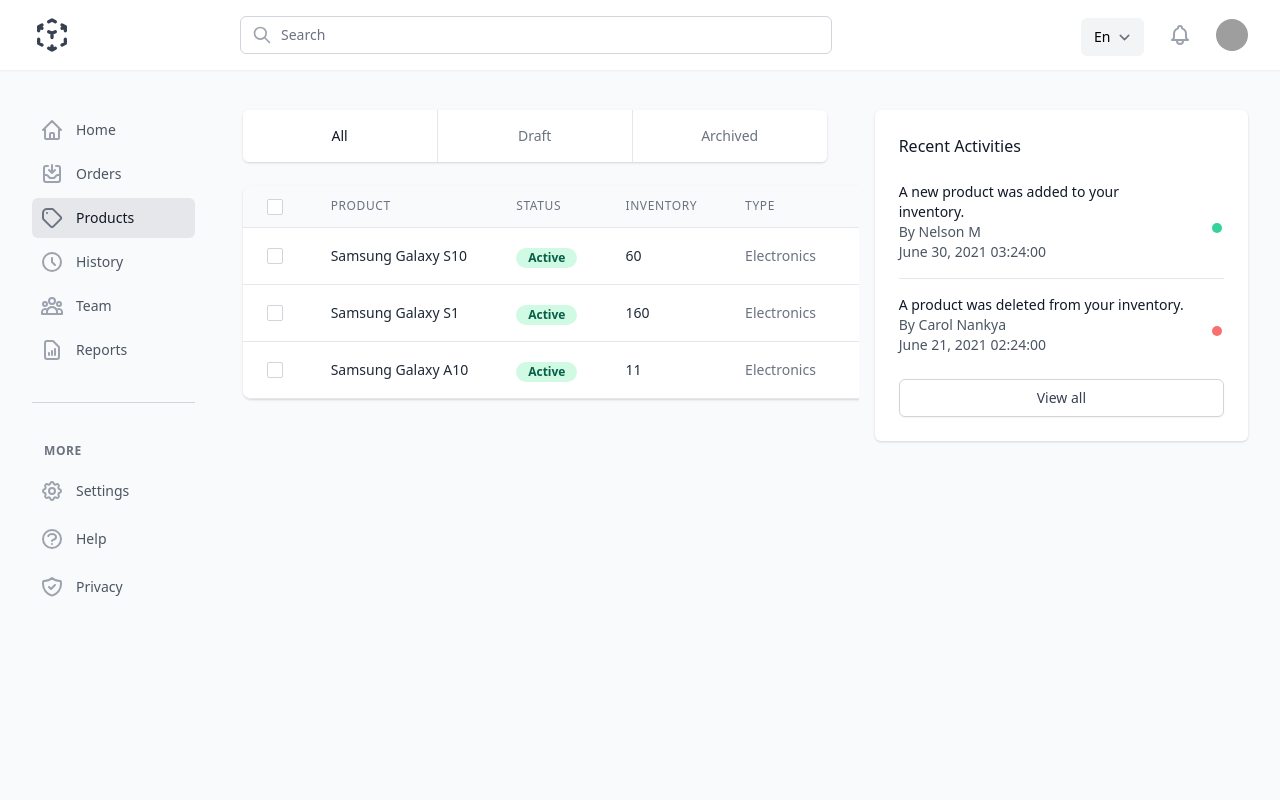
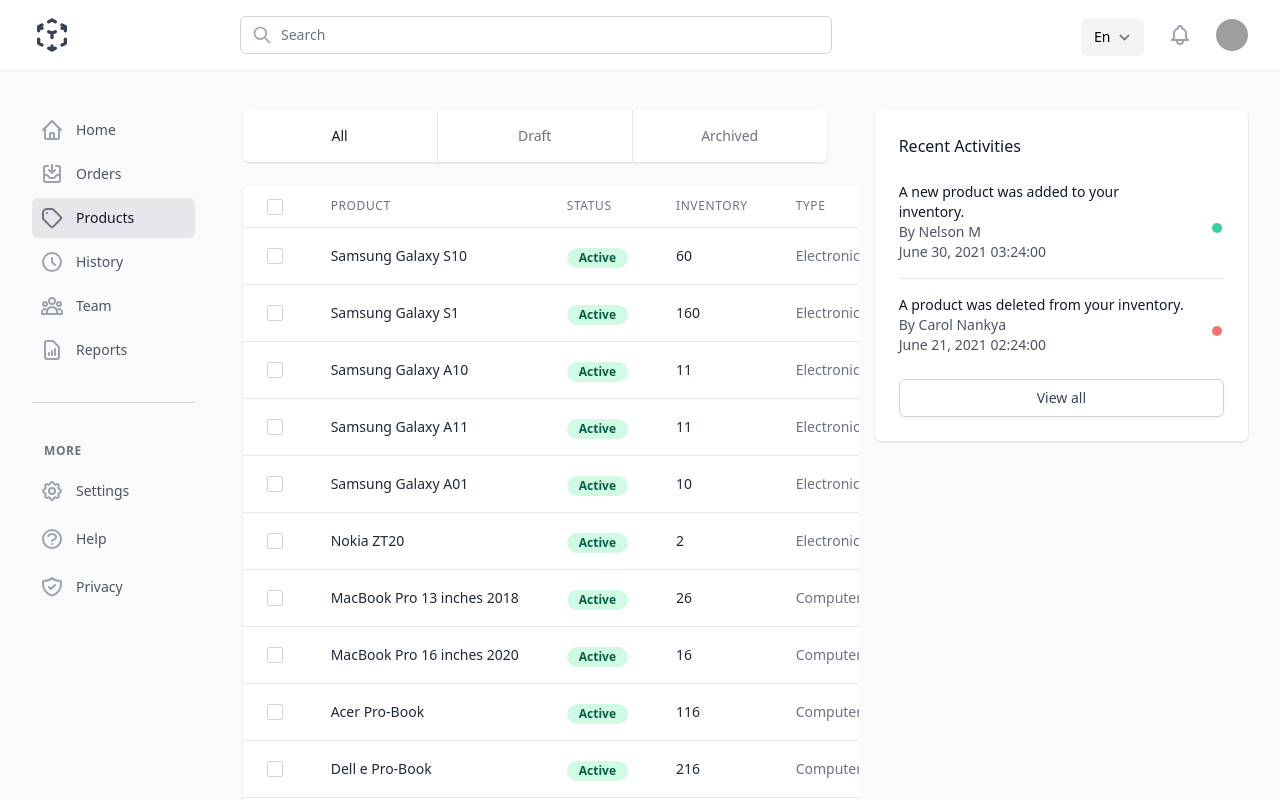
Before and after one commit to mwinel/ezziepos, a Next.js app: page /products in a window 1280 px wide. Shown: the top 800 px of the page. Built offline with nearby package versions, Linux system fonts and the light colour scheme; grey boxes are pictures that could not be loaded.

Commit message:
Add products dummy data

```diff
--- a/pages/products.js
+++ b/pages/products.js
@@ -54,11 +54,101 @@
   },
   {
     id: 3,
-    name: "Samsung Galaxy   A10",
+    name: "Samsung Galaxy A10",
     type: "Electronics",
     department: "Electronics",
     inventory: 11,
     price: 220,
+    discount: 0,
+    status: "active",
+  },
+  {
+    id: 4,
+    name: "Samsung Galaxy A11",
+    type: "Electronics",
+    department: "Electronics",
+    inventory: 11,
+    price: 220,
+    discount: 0,
+    status: "active",
+  },
+  {
+    id: 5,
+    name: "Samsung Galaxy A01",
+    type: "Electronics",
+    department: "Electronics",
+    inventory: 10,
+    price: 120,
+    discount: 0,
+    status: "active",
+  },
+  {
+    id: 6,
+    name: "Nokia ZT20",
+    type: "Electronics",
+    department: "Electronics",
+    inventory: 2,
+    price: 1200,
+    discount: 0,
+    status: "active",
+  },
+  {
+    id: 7,
+    name: "MacBook Pro 13 inches 2018",
+    type: "Computer",
+    department: "Electronics",
+    inventory: 26,
+    price: 1800,
+    discount: 0,
+    status: "active",
+  },
+  {
+    id: 8,
+    name: "MacBook Pro 16 inches 2020",
+    type: "Computer",
+    department: "Electronics",
+    inventory: 16,
+    price: 2800,
+    discount: 0,
+    status: "active",
+  },
+  {
+    id: 9,
+    name: "Acer Pro-Book",
+    type: "Computer",
+    department: "Electronics",
+    inventory: 116,
+    price: 800,
+    discount: 0,
+    status: "active",
+  },
+  {
+    id: 10,
+    name: "Dell e Pro-Book",
+    type: "Computer",
+    department: "Electronics",
+    inventory: 216,
+    price: 800,
+    discount: 0,
+    status: "active",
+  },
+  {
+    id: 11,
+    name: "Samsung Note Book",
+    type: "Computer",
+    department: "Electronics",
+    inventory: 19,
+    price: 900,
+    discount: 0,
+    status: "active",
+  },
+  {
+    id: 12,
+    name: "Lenovo Titan Note Book",
+    type: "Computer",
+    department: "Electronics",
+    inventory: 21,
+    price: 600,
     discount: 0,
     status: "active",
   },
@@ -76,13 +166,13 @@
           <div className="mt-4 flex flex-col">
             <div className="overflow-x-auto sm:-mx-6 lg:-mx-8">
               <div className="py-2 align-middle inline-block min-w-full sm:px-6 lg:px-8">
-                <div className="shadow overflow-hidden border-b border-gray-200 sm:rounded-lg">
+                <div className="shadow overflow-hidden border-b border-gray-200 sm:rounded-md">
                   <table className="min-w-full divide-y divide-gray-200">
-                    <thead className="bg-gray-50">
+                    <thead className="bg-white">
                       <tr>
                         <th
                           scope="col"
-                          className="px-6 py-3 text-left text-xs font-medium text-gray-500 uppercase tracking-wider"
+                          className="px-6 py-3 text-left text-xs font-bold text-gray-500 uppercase tracking-wider"
                         >
                           {/* Checkbox */}
                           <input
```
